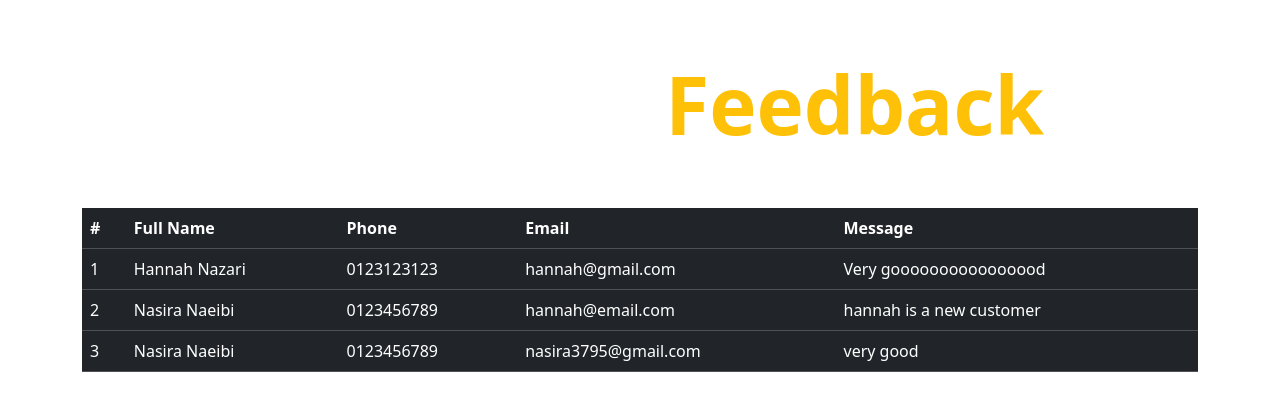
After one commit to NasiraNaiby/the-district-project, a PHP site: page /feedbacks.php in a window 1280 px wide. The commit adds this page. Shown: the top 411 px of the page. Run offline with PHP 8.4, Linux system fonts and the light colour scheme; some libraries are stand-ins or nearby versions.

Commit message:
contact data retirved from contactdata.txt

```diff
--- a/JS/javascript.js
+++ b/JS/javascript.js
@@ -118,7 +118,7 @@ function validateEmail(email) {
 }
 
 function validatePhone(phone) {
-    const re = /^0[1-9]([-. ]?[0-9]{2}){4}$/;
+    const re =  /^0[1-9]([-. ]?[0-9]{2}){4}$/;
     return re.test(phone);
 }
 
--- a/php/contactdata.txt
+++ b/php/contactdata.txt
@@ -1,16 +1,3 @@
-
-dffd-è-èè-è-Nasira  0123456789  nasira3795@gmail.com  sddsfsfsfsfsffdsfsf
-Nasira Naeibi  nasira3795@gmail.comNasira Naeibi  nasira3795@gmail.com  The food are very delicious
-Nasira Naeibi  nasira3795@gmail.com  The food are very delicious
-Nasira Naeibi  nasira3795@gmail.com  The food are very delicious
-Nasira Naeibi  nasira3795@gmail.com  The food are very delicious
-Nasira Naeibi  nasira3795@gmail.com  The food are very delicious
-Nasira Naeibi  nasira3795@gmail.com  The food are very delicious
-Hannah Nazari  0123456789  hannah@email.com  I am the new customer
-Hannah Nazari  0123456789  hannah@email.com  I am the new customer
-Hannah Nazari  0123456789  hannah@email.com  I am the new customer
-Ali Adil Nazari   0123456789  ali@gmail.com  I am  a new customer
-Hannah Nazari  0123456789  nasira.naeibi@gmail.com  tttttttttttttttttttttttttttttttttttttttttttttttttttttttttttttttttttttttttttttt
-Hannah Nazari  nasira3795@gmail.com  nnnnnnnnnnnnnnnnn
-Hannah Nazari  nasira3795@gmail.com  nnnnnnnnnnnnnnnnn
-fff  0123456789  nasira.naeibi@gmail.com  sqdqddqssd
+Hannah Nazari,  0123123123,  hannah@gmail.com,  Very goooooooooooooood
+Nasira Naeibi,  0123456789,  hannah@email.com,  hannah is a new customer
+Nasira Naeibi,  0123456789,  nasira3795@gmail.com,   very good
--- a/php/contactform.php
+++ b/php/contactform.php
@@ -1,6 +1,6 @@
 <form id="contactForm" action="phpscript.php" method="post">
     <!-- Name input -->
-    <div class="mb-3">
+    <div class="mb-3 d-flex">
         <input class="form-control" name="name" id="name" type="text" placeholder="Nom et Prénom" required>
     </div>
     <!-- Telephone input -->
--- /dev/null
+++ b/php/feedbacks.php
@@ -0,0 +1,77 @@
+<?php
+//include 'header.php'?>
+<!DOCTYPE html>
+<html lang="en">
+  <head>
+      <title>Contact</title>
+      <meta charset="utf-8">
+      <meta name="viewport" content="width=device-width, initial-scale=1">
+      <link href="https://cdn.jsdelivr.net/npm/bootstrap@5.3.3/dist/css/bootstrap.min.css" rel="stylesheet" integrity="sha384-QWTKZyjpPEjISv5WaRU9OFeRpok6YctnYmDr5pNlyT2bRjXh0JMhjY6hW+ALEwIH" crossorigin="anonymous">
+      <link rel="stylesheet" href="../CSS/style.css">
+      <script src="https://ajax.googleapis.com/ajax/libs/jquery/3.7.1/jquery.min.js"></script>
+      <script src="https://maxcdn.bootstrapcdn.com/bootstrap/3.4.1/js/bootstrap.min.js"></script>
+      <link rel="stylesheet" href="https://cdn.jsdelivr.net/npm/bootstrap-icons@1.10.3/font/bootstrap-icons.css">
+      <link rel="stylesheet" href="https://cdnjs.cloudflare.com/ajax/libs/font-awesome/6.0.0-beta3/css/all.min.css" integrity="sha384-k6RqeWeci5ZR/Lv4MR0sA0FfDOMzEmz5nHS3caZJ53qxR7Iq9D8lUP8dI4wYhoJ" crossorigin="anonymous">
+      <script src="https://kit.fontawesome.com/a076d05399.js" crossorigin="anonymous"></script>
+      <link rel="stylesheet" href="https://cdnjs.cloudflare.com/ajax/libs/OwlCarousel2/2.3.4/assets/owl.carousel.min.css">
+      <link rel="stylesheet" href="https://cdnjs.cloudflare.com/ajax/libs/OwlCarousel2/2.3.4/assets/owl.theme.default.min.css">
+
+    </head>
+  <body class="parallax">
+      <!-- navbar starts -->
+
+
+           <!-- navbar ends -->
+            <!-- header starts -->
+            <div class="header">
+              <!-- <img src="../../src/images_the_district/bg2.jpeg" alt="Background Image"> -->
+              <div class="header-text">
+                <h1 class="text-center fw-bold display-1 m-2 p-5 text-white">
+                    Customers<span class="text-warning">Feedback</span>
+              </h1>
+              </div>
+            </div>
+           <section class="fb">
+                <div class="container">
+                <table class="table  table-dark table-hover ">
+                    <thead>
+                        <tr>
+                        <th scope="col">#</th>
+                        <th scope="col">Full Name</th>
+                        <th scope="col">Phone</th>
+                        <th scope="col">Email</th>
+                        <th scope="col">Message</th>
+                        </tr>
+                    </thead>
+                    <tbody>
+                    <?php
+                        function showfeedbacks(){
+                        $lines = file('contactdata.txt');
+                            $i = 1;
+                            foreach ($lines as $row) { // Split the row into fields
+                                $fields = explode(',', $row); // Display each row in the table
+                                echo '<tr>';
+                                echo '<td>' . $i++ . '</td>';
+                                foreach ($fields as $field) {
+
+                                    echo '<td>' . htmlspecialchars($field) . '</td>';
+
+                                }
+                                echo '</tr>';
+                                }
+                            }
+                            showfeedbacks();
+
+                        ?>
+                    </tbody>
+                    </table>
+                </div>
+           </section>
+
+        <script src="https://cdn.jsdelivr.net/npm/bootstrap@5.3.3/dist/js/bootstrap.bundle.min.js" integrity="sha384-YvpcrYf0tY3lHB60NNkmXc5s9fDVZLESaAA55NDzOxhy9GkcIdslK1eN7N6jIeHz" crossorigin="anonymous"></script>
+        <script src="https://code.jquery.com/jquery-3.6.0.min.js"></script>
+        <script src="https://cdnjs.cloudflare.com/ajax/libs/OwlCarousel2/2.3.4/owl.carousel.min.js"></script>
+        <script src="../JS/javascript.js"></script>
+        <?php //include 'footer.php'?>
+      </body>
+</html>
--- a/php/phpscript.php
+++ b/php/phpscript.php
@@ -8,21 +8,21 @@ if (preg_match($pattern, $_REQUEST['name']) === 1){
 
 $pattern = "/^0[1-9]([-. ]?[0-9]{2}){4}$/";
 if (preg_match($pattern, $_REQUEST['number']) === 1){
-    $data .= "  " . $_REQUEST['number'];
+    $data .= ",  " . $_REQUEST['number'];
 } else {
     echo "Invalid number.";
 }
 
 $pattern = "/^[a-z0-9.-]+@[a-z0-9.-]{2,}\.[a-z]{2,4}$/";
 if (preg_match($pattern, $_REQUEST['email']) === 1){
-    $data .= "  " . $_REQUEST['email'];
+    $data .= ",  " . $_REQUEST['email'];
 } else {
     echo "Invalid email.";
 }
 
 $pattern = "/^[a-zA-ZàáâäãåąčćęèéêëėįìíîïłńòóôöõøùúûüųūÿýżźñçčšžæÀÁÂÄÃÅĄĆČĖĘÈÉÊËÌÍÎÏĮŁŃÒÓÔÖÕØÙÚÛÜŲŪŸÝŻŹÑßÇŒÆČŠŽ∂ð ,.'-]+$/";
 if (preg_match($pattern, $_REQUEST['message']) === 1){
-    $data .= "  " . $_REQUEST['message'] . "\n";
+    $data .= ",  " . $_REQUEST['message'] . "\n";
 } else {
     echo "Invalid message.";
 }
```
